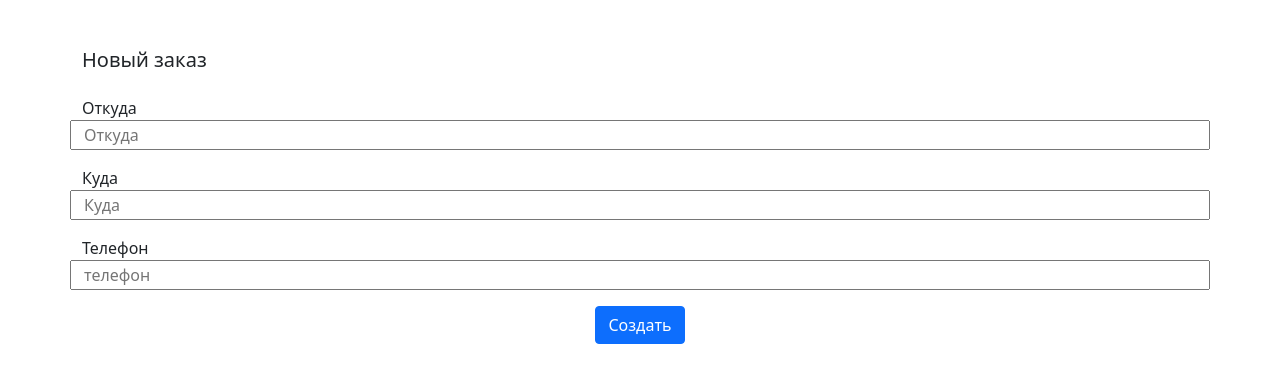
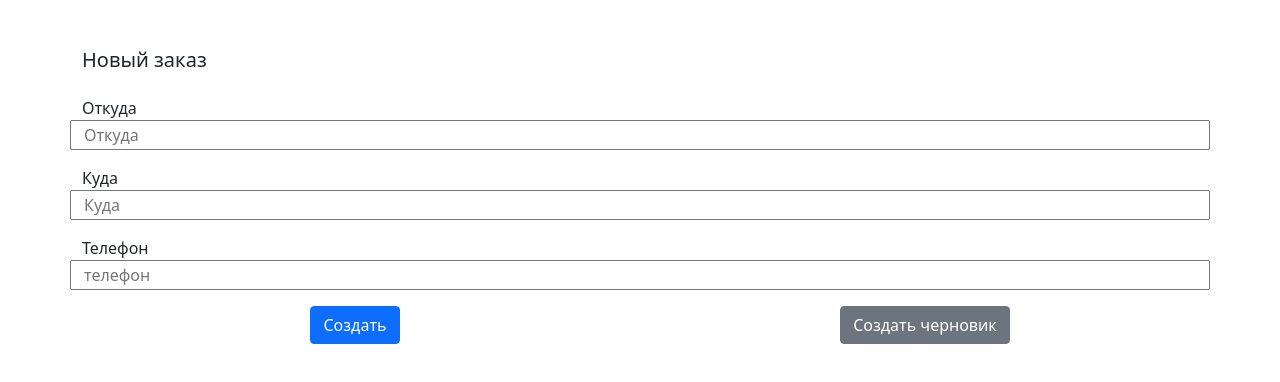
Before and after one commit to za9cser/formikDemo, a React (Create React App) app in the folder fomikdemo/: page / in a window 1280 px wide. Shown: the top 382 px of the page. Built offline with nearby package versions, Linux system fonts and the light colour scheme.

Commit message:
crate drafts

```diff
--- a/fomikdemo/src/modules/order/index.js
+++ b/fomikdemo/src/modules/order/index.js
@@ -26,6 +26,19 @@ const Order = () => {
     const [isSubmitted, setIsSubmitted] = useState(false);
     const [showAlert, setShowAlert] = useState(false);
     const [message, setMessage] = useState("");
+
+    const handleSubmit = (values, { setSubmitting }) => {
+        alert(setSubmitting);
+        setShowAlert(false);
+        setIsSubmitted(false);
+        setTimeout(() => {
+            setMessage(`Создано: ${values.cityFrom} -> ${values.cityTo}`);
+            setSubmitting(false);
+            setShowAlert(true);
+            setIsSubmitted(true);
+        }, 4000);
+    };
+
     const formik = useFormik({
         initialValues: initialValues,
         validationSchema: orderSchema,
@@ -47,16 +60,7 @@ const Order = () => {
         //     else if (values.cityTo.length < 3) errors.cityTo = "В поле 'Куда' должно быть минимум 3 символа";
         //     return errors;
         // },
-        onSubmit: (values, { setSubmitting }) => {
-            setShowAlert(false);
-            setIsSubmitted(false);
-            setTimeout(() => {
-                setMessage(`Создано: ${values.cityFrom} -> ${values.cityTo}`);
-                setSubmitting(false);
-                setShowAlert(true);
-                setIsSubmitted(true);
-            }, 4000);
-        },
+        onSubmit: handleSubmit,
     });
 
     return (
@@ -127,18 +131,30 @@ const Order = () => {
                 )}
             </Row>
             <Row className="my-3 justify-content-around">
-                <Col className={isSubmitted ? "text-end" : "text-center"}>
+                <Col className="text-center">
                     <Button type="submit" color="primary" disabled={formik.isSubmitting}>
                         {formik.isSubmitting && <FontAwesomeIcon icon={faSpinner} spin className="me-1" />}
                         Создать
                     </Button>
                 </Col>
+                <Col className="text-center">
+                    <Button
+                        type="button"
+                        disabled={formik.isSubmitting}
+                        onClick={(e) => {
+                            handleSubmit(formik.values, formik);
+                        }}
+                    >
+                        {formik.isSubmitting && <FontAwesomeIcon icon={faSpinner} spin className="me-1" />}
+                        Создать черновик
+                    </Button>
+                </Col>
 
                 {isSubmitted && (
-                    <Col className="text-start">
+                    <Col className="text-center">
                         <Button
                             type="button"
-                            disabled={formik.isSubmitting || !formik.isValid}
+                            disabled={formik.isSubmitting}
                             onClick={() => {
                                 setShowAlert(false);
                                 setIsSubmitted(false);
```
